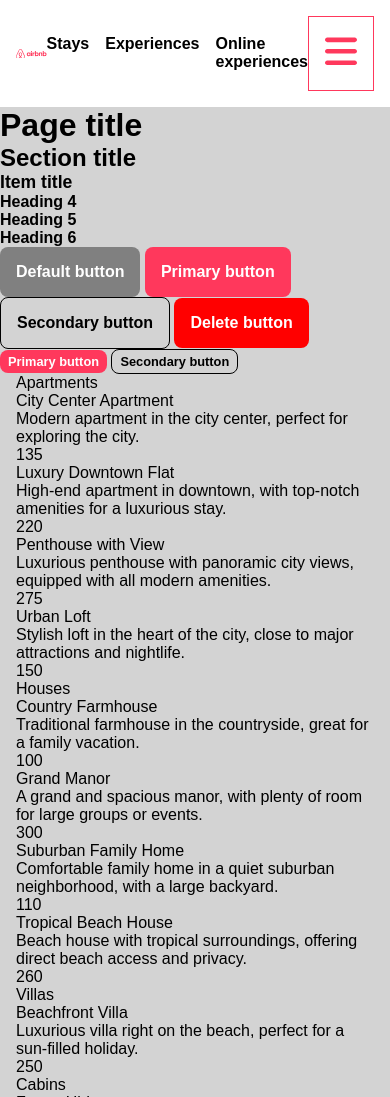
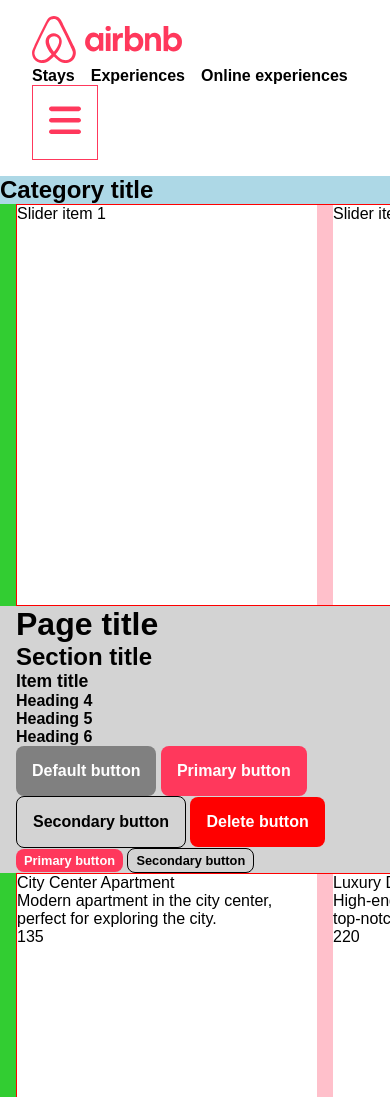
Before and after one commit to maddiecasamento/ist363-airbnb, a website: page index.html in a window 390 px wide. Shown: the top 1097 px of the page. Drawn offline with Linux system fonts and the light colour scheme.

Commit message:
attendence 3/7/24: responsive slider

```diff
--- a/index.html
+++ b/index.html
@@ -8,6 +8,7 @@
 </head>
 <body>
     <header>
+		<div class="container">
         <svg class="logo" version="1.1" id="Layer_1" xmlns="http://www.w3.org/2000/svg" xmlns:xlink="http://www.w3.org/1999/xlink" x="0px" y="0px"
 	 viewBox="0 0 102 32" style="enable-background:new 0 0 102 32;" xml:space="preserve">
 <path d="M29.4,22.7c-0.1-0.4-0.3-0.8-0.5-1.2c-0.2-0.6-0.5-1.1-0.8-1.6l0,0c-2.2-4.8-4.6-9.7-7.1-14.5L21,5.2
@@ -69,12 +70,28 @@
         <button id="menuBtn" class="btn-ui">
             <svg xmlns="http://www.w3.org/2000/svg" viewBox="0 0 448 512"><!--!Font Awesome Free 6.5.1 by @fontawesome - https://fontawesome.com License - https://fontawesome.com/license/free Copyright 2024 Fonticons, Inc.--><path d="M0 96C0 78.3 14.3 64 32 64H416c17.7 0 32 14.3 32 32s-14.3 32-32 32H32C14.3 128 0 113.7 0 96zM0 256c0-17.7 14.3-32 32-32H416c17.7 0 32 14.3 32 32s-14.3 32-32 32H32c-17.7 0-32-14.3-32-32zM448 416c0 17.7-14.3 32-32 32H32c-17.7 0-32-14.3-32-32s14.3-32 32-32H416c17.7 0 32 14.3 32 32z"/></svg>
         </button>
+	</div>
     </header>
     <div class="overlay" id="mobileMenu">
         <button id="closeBtn">Close menu</button>
         Mobile menu content goes here.
     </div>
 	<main>
+	<section class="slider">
+		<h2 class="heading heading--2">Category title</h2>
+		<div class="slider__container">
+			<div class="slider__grid">
+				<article class="slider__item">Slider item 1</article>
+				<article class="slider__item">Slider item 2</article>
+				<article class="slider__item">Slider item 3</article>
+				<article class="slider__item">Slider item 4</article>
+				<article class="slider__item">Slider item 5</article>
+				<article class="slider__item">Slider item 6</article>
+			</div> <!-- /.slider__grid -->
+		</div> <!-- /.slider__container -->
+	</section>
+
+	<div class="container">
 		<h1 class="heading heading--1">Page title</h1>
 		<h2 class="heading heading--2">Section title</h2>
 		<h3 class="heading heading--3">Item title</h3>
@@ -87,9 +104,12 @@
 		<a class="btn btn--delete" href="">Delete button</a>
 		<a class="btn btn--primary btn--small" href="">Primary button</a>
 		<a class="btn btn--secondary btn--small" href="">Secondary button</a>
+	</div><!-- container -->
 		<div id="content"></div>
 	</main>
-	<footer>Copyright 2024 Airbnb</footer>
+	<footer class="container">
+		<div class="container">Copyright 2024 Airbnb</div>
+		</footer>
     <script src="js/main.js"></script>
 	<script src="js/filter-exercises.js"></script>
 </body>
--- a/js/main.js
+++ b/js/main.js
@@ -119,15 +119,18 @@ closeBtn.addEventListener("click", function() {
 const displayCategory = (category, properties) => {
     // console.log({category});
     const sectionElement = document.createElement('section');
-    sectionElement.classList.add('category')
+    sectionElement.classList.add('slider')
 
     const containerDiv = document.createElement('div')
-    containerDiv.classList.add('container')
+    containerDiv.classList.add('slider__container')
 
-    const sectionTitle = document.createElement('h2');
-    sectionTitle.textContent = category.label.plural;
+    const sliderGrid = document.createElement('div')
+    sliderGrid.classList.add('slider__grid')
 
-    containerDiv.appendChild(sectionTitle);
+    // const sectionTitle = document.createElement('h2');
+    // sectionTitle.textContent = category.label.plural;
+
+    // containerDiv.appendChild(sectionTitle);
 
     //console.log(category.label.singular);
     // 1. filter properties
@@ -149,7 +152,7 @@ const displayCategory = (category, properties) => {
     //console.log({filteredProperties});
     filteredProperties.forEach(property => {
         const articleElement = document.createElement('article');
-        articleElement.classList.add('property');
+        articleElement.classList.add('slider__item');
 
         let propertyHtml = `
         <h3 class="property--title">${property.name}</h3>
@@ -159,7 +162,7 @@ const displayCategory = (category, properties) => {
 
         articleElement.innerHTML = propertyHtml;
 
-        containerDiv.appendChild(articleElement);
+        sliderGrid.appendChild(articleElement);
 
 
     }); // end of forEach
@@ -167,7 +170,7 @@ const displayCategory = (category, properties) => {
 
 
     // 2. loop and append properties
-
+    containerDiv.appendChild(sliderGrid)
     sectionElement.appendChild(containerDiv)
     contentDiv.appendChild(sectionElement)
 } // end of the displayCategory
--- a/sass/components/_index.scss
+++ b/sass/components/_index.scss
@@ -4,3 +4,4 @@
 @use './nav';
 @use './overlay';
 @use './room';
+@use './slider';
--- /dev/null
+++ b/sass/components/_slider.scss
@@ -0,0 +1,32 @@
+@use '../abstracts/mixins';
+
+.slider {
+    background-color: lightblue;
+    &__container {
+        background: limegreen;
+        overflow-x: scroll;
+        padding-left: 1rem;
+        @include mixins.breakpoint(tablet) {
+            padding-left: calc((100% - 700px) / 2);
+        }
+        @include mixins.breakpoint(laptop) {
+            padding-left: calc((100% - 1024px) / 2);
+        }
+        @include mixins.breakpoint(desktop) {
+            padding-left: calc((100% - 1140px) / 2);
+        }
+    }
+    &__grid {
+        background-color: pink;
+        border: 1px solid red;
+        display: grid;
+        grid-template-columns: repeat (auto-fill, 300px);
+        gap: 1rem;
+        grid-auto-flow: column;
+    }
+    &__item {
+        background-color: white;
+        width: 300px;
+        height: 400px;
+    }
+}
```
Also changed, not shown: css/style.css, 1 other file.
